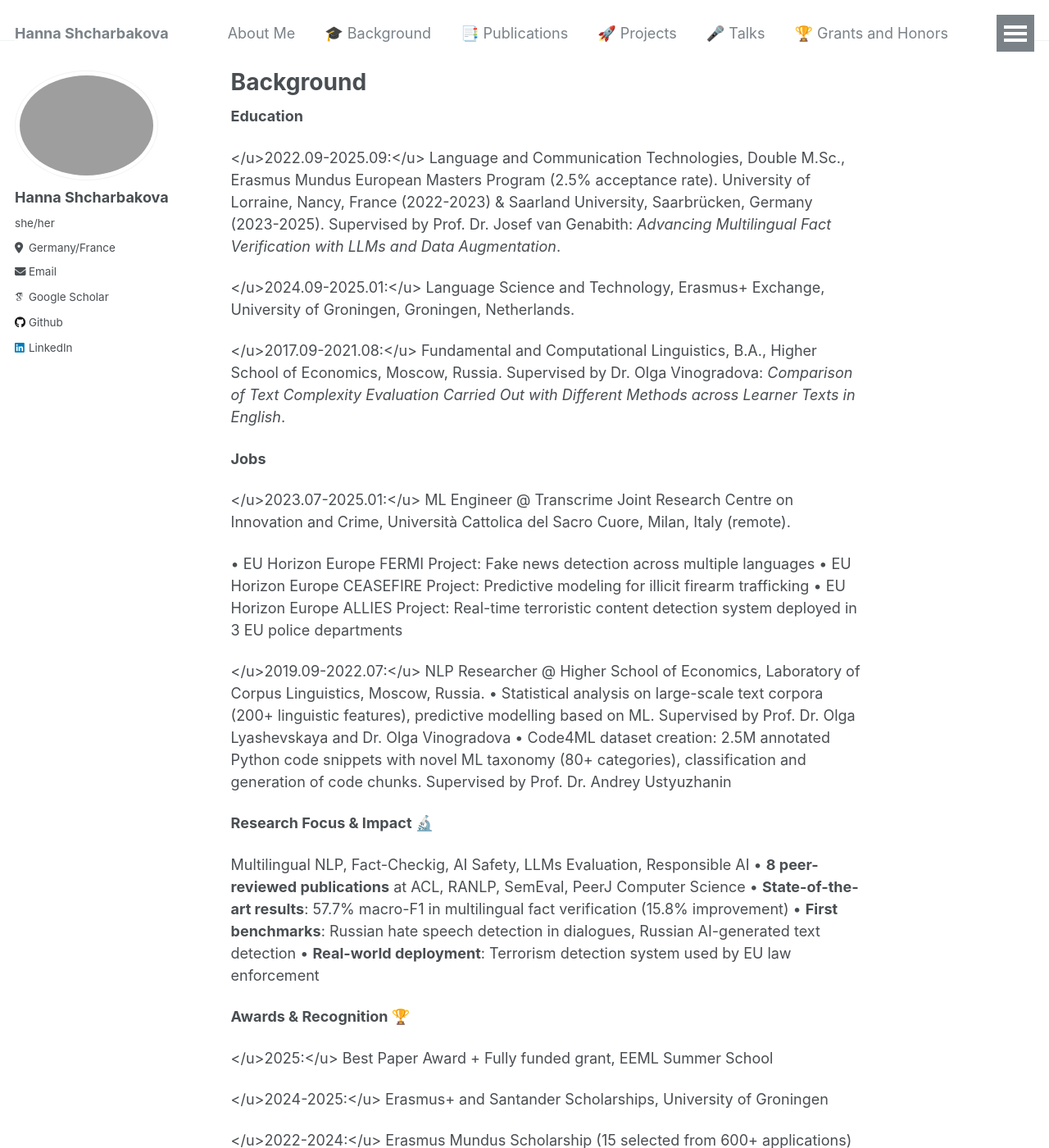
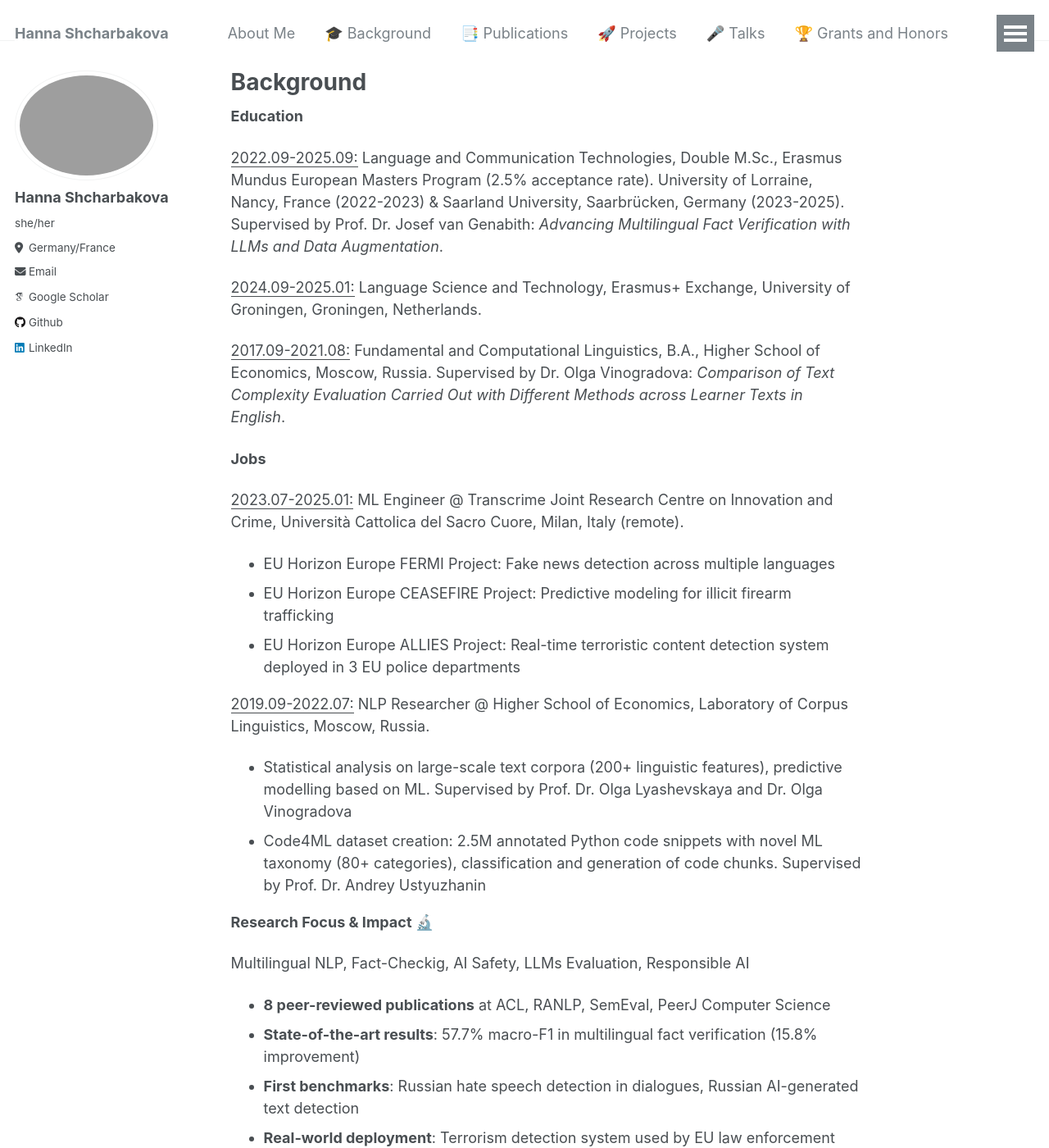
Before and after one commit to Aniezka/aniezka.github.io, a Jekyll site: the page built from background/index.md, in a window 1280 px wide and 1400 px high. Shown: the whole window at 82% size. Built offline with Jekyll 4.4.1, drawn with Linux system fonts in a browser that asks for light colours; some web fonts are replaced; some of the changed text lies outside the part shown.

Commit message:
Update index.md

```diff
--- a/background/index.md
+++ b/background/index.md
@@ -7,41 +7,41 @@
 
 **Education**
 
-</u>2022.09-2025.09:</u> Language and Communication Technologies, Double M.Sc., Erasmus Mundus European Masters Program (2.5% acceptance rate). University of Lorraine, Nancy, France (2022-2023) & Saarland University, Saarbrücken, Germany (2023-2025). Supervised by Prof. Dr. Josef van Genabith: *Advancing Multilingual Fact Verification with LLMs and Data Augmentation*.
+<u>2022.09-2025.09:</u> Language and Communication Technologies, Double M.Sc., Erasmus Mundus European Masters Program (2.5% acceptance rate). University of Lorraine, Nancy, France (2022-2023) & Saarland University, Saarbrücken, Germany (2023-2025). Supervised by Prof. Dr. Josef van Genabith: *Advancing Multilingual Fact Verification with LLMs and Data Augmentation*.
 
-</u>2024.09-2025.01:</u> Language Science and Technology, Erasmus+ Exchange, University of Groningen, Groningen, Netherlands.
+<u>2024.09-2025.01:</u> Language Science and Technology, Erasmus+ Exchange, University of Groningen, Groningen, Netherlands.
 
-</u>2017.09-2021.08:</u> Fundamental and Computational Linguistics, B.A., Higher School of Economics, Moscow, Russia. Supervised by Dr. Olga Vinogradova: *Comparison of Text Complexity Evaluation Carried Out with Different Methods across Learner Texts in English*.
+<u>2017.09-2021.08:</u> Fundamental and Computational Linguistics, B.A., Higher School of Economics, Moscow, Russia. Supervised by Dr. Olga Vinogradova: *Comparison of Text Complexity Evaluation Carried Out with Different Methods across Learner Texts in English*.
 
 **Jobs**
 
-</u>2023.07-2025.01:</u> ML Engineer @ Transcrime Joint Research Centre on Innovation and Crime, Università Cattolica del Sacro Cuore, Milan, Italy (remote).
+<u>2023.07-2025.01:</u> ML Engineer @ Transcrime Joint Research Centre on Innovation and Crime, Università Cattolica del Sacro Cuore, Milan, Italy (remote).
 
-• EU Horizon Europe FERMI Project: Fake news detection across multiple languages
-• EU Horizon Europe CEASEFIRE Project: Predictive modeling for illicit firearm trafficking
-• EU Horizon Europe ALLIES Project: Real-time terroristic content detection system deployed in 3 EU police departments
+* EU Horizon Europe FERMI Project: Fake news detection across multiple languages
+* EU Horizon Europe CEASEFIRE Project: Predictive modeling for illicit firearm trafficking
+* EU Horizon Europe ALLIES Project: Real-time terroristic content detection system deployed in 3 EU police departments
 
-</u>2019.09-2022.07:</u> NLP Researcher @ Higher School of Economics, Laboratory of Corpus Linguistics, Moscow, Russia.
-• Statistical analysis on large-scale text corpora (200+ linguistic features), predictive modelling based on ML. Supervised by Prof. Dr. Olga Lyashevskaya and Dr. Olga Vinogradova
-• Code4ML dataset creation: 2.5M annotated Python code snippets with novel ML taxonomy (80+ categories), classification and generation of code chunks. Supervised by Prof. Dr. Andrey Ustyuzhanin
+<u>2019.09-2022.07:</u> NLP Researcher @ Higher School of Economics, Laboratory of Corpus Linguistics, Moscow, Russia.
+* Statistical analysis on large-scale text corpora (200+ linguistic features), predictive modelling based on ML. Supervised by Prof. Dr. Olga Lyashevskaya and Dr. Olga Vinogradova
+* Code4ML dataset creation: 2.5M annotated Python code snippets with novel ML taxonomy (80+ categories), classification and generation of code chunks. Supervised by Prof. Dr. Andrey Ustyuzhanin
 
 **Research Focus & Impact 🔬**
 
 Multilingual NLP, Fact-Checkig, AI Safety, LLMs Evaluation, Responsible AI
-• **8 peer-reviewed publications** at ACL, RANLP, SemEval, PeerJ Computer Science
-• **State-of-the-art results**: 57.7% macro-F1 in multilingual fact verification (15.8% improvement)
-• **First benchmarks**: Russian hate speech detection in dialogues, Russian AI-generated text detection
-• **Real-world deployment**: Terrorism detection system used by EU law enforcement
+* **8 peer-reviewed publications** at ACL, RANLP, SemEval, PeerJ Computer Science
+* **State-of-the-art results**: 57.7% macro-F1 in multilingual fact verification (15.8% improvement)
+* **First benchmarks**: Russian hate speech detection in dialogues, Russian AI-generated text detection
+* **Real-world deployment**: Terrorism detection system used by EU law enforcement
 
 **Awards & Recognition 🏆**
 
-</u>2025:</u> Best Paper Award + Fully funded grant, EEML Summer School
+<u>2025:</u> Best Paper Award + Fully funded grant, EEML Summer School
 
-</u>2024-2025:</u> Erasmus+ and Santander Scholarships, University of Groningen
+<u>2024-2025:</u> Erasmus+ and Santander Scholarships, University of Groningen
 
-</u>2022-2024:</u> Erasmus Mundus Scholarship (15 selected from 600+ applications)
+<u>2022-2024:</u> Erasmus Mundus Scholarship (15 selected from 600+ applications)
 
-</u>2024:</u> Attended leading NLP/ML summer schools Athens NLP and LxMLS
+<u>2024:</u> Attended leading NLP/ML summer schools Athens NLP and LxMLS
 
 **Languages 🌍**
 
```
